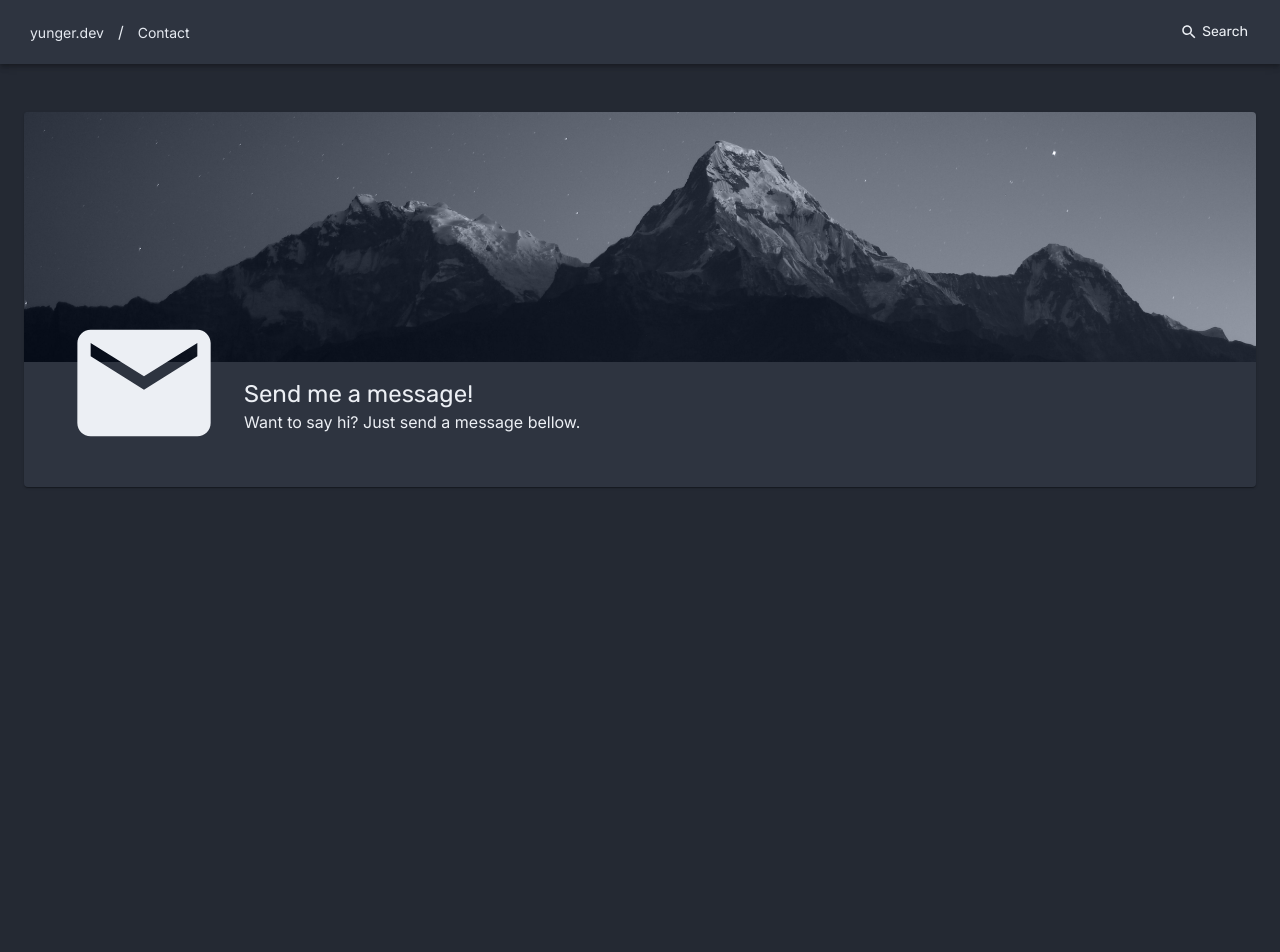
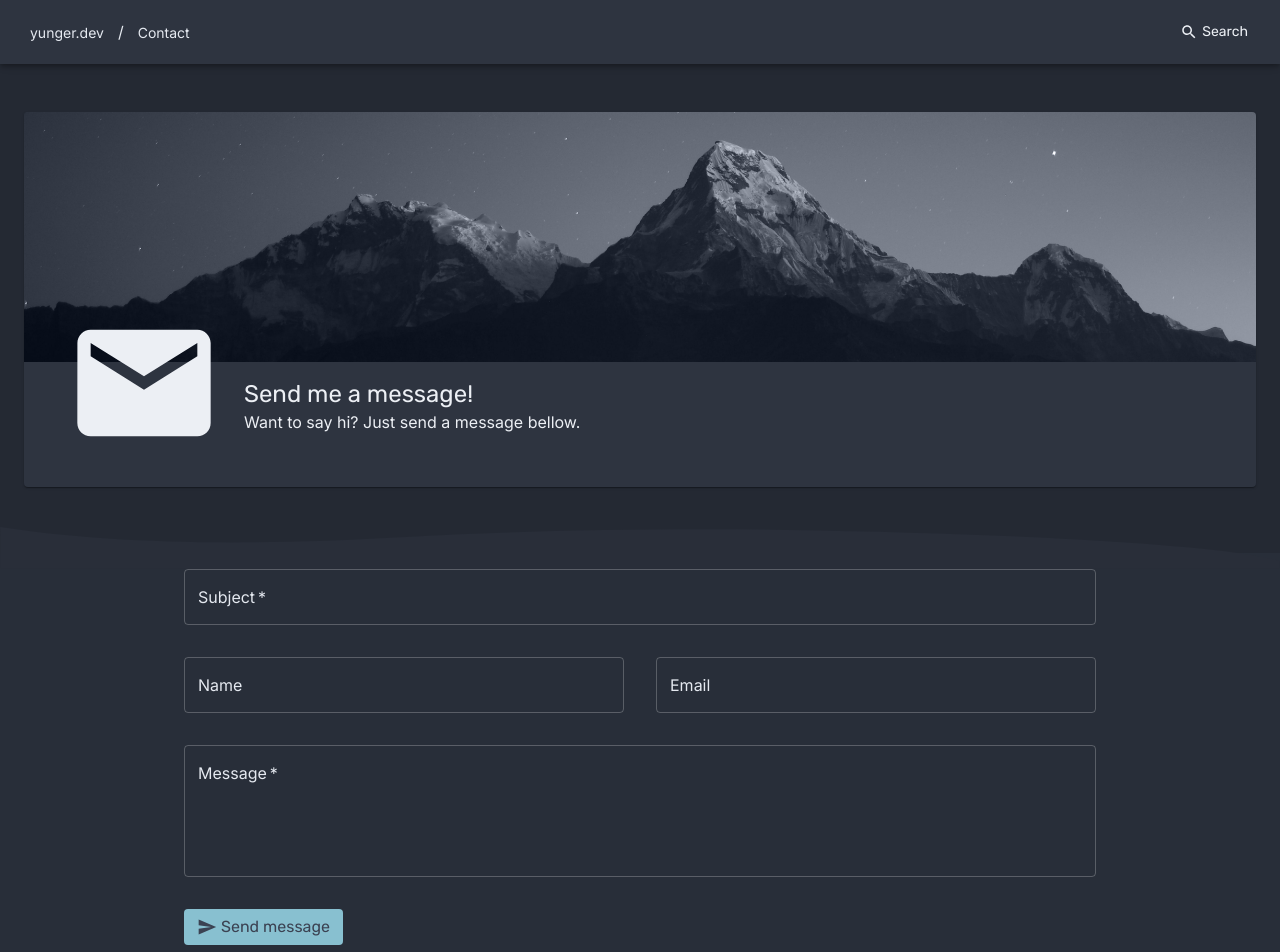
Before and after one commit to yunger7/yunger.dev, a Next.js app: page /contact in a window 1280 px wide. Shown: the top 952 px of the page. Before the commit the page ends 800 px from the top, so only its background shows below. Built offline with nearby package versions, Linux system fonts and the light colour scheme.

Commit message:
Add contact form layout

```diff
--- a/src/pages/contact.jsx
+++ b/src/pages/contact.jsx
@@ -1,11 +1,12 @@
 import Head from "next/head";
 import Image from "next/image";
 
-import { Container, Card, CardContent, Typography } from "@material-ui/core";
+import { Container, Card, CardContent, Typography, Grid, TextField, Button } from "@material-ui/core";
 import { makeStyles } from "@material-ui/core/styles";
-import { Email as MessageIcon } from "@material-ui/icons";
+import { Email as MessageIcon, Send as SendIcon } from "@material-ui/icons";
 
 import { Header } from "../components/Header";
+import { WaveDivider1 } from "../components/dividers/WaveDivider1";
 
 import placeholder3 from "../../public/placeholder3.jpg";
 
@@ -24,7 +25,9 @@ const useStyles = makeStyles(theme => ({
   page: {
     paddingTop: theme.spacing(6),
   },
-  introduction: {},
+  introduction: {
+    paddingBottom: theme.spacing(5),
+  },
   introductionWallpaper: {
     position: "relative",
     width: "100%",
@@ -41,6 +44,9 @@ const useStyles = makeStyles(theme => ({
     bottom: 75,
     marginRight: theme.spacing(2.5),
   },
+  form: {
+    backgroundColor: "#282e39",
+  },
 }))
 
 export default function Contact() {
@@ -55,7 +61,7 @@ export default function Contact() {
       <Header paths={headerPaths} />
 
       <main className={classes.page}>
-        <div className={classes.introduction}>
+        <section className={classes.introduction}>
           <Container maxWidth="lg">
             <Card>
               <div className={classes.introductionWallpaper}>
@@ -80,7 +86,70 @@ export default function Contact() {
               </CardContent>
             </Card>
           </Container>
-        </div>
+        </section>
+
+        <WaveDivider1 color="#292e39" />
+
+        <section className={classes.form}>
+          <Container maxWidth="md">
+            <form noValidate autoComplete="off">
+              <Grid container spacing={4}>
+                <Grid item xs={12}>
+                  <TextField
+                    fullWidth
+                    required
+                    id="subject"
+                    variant="outlined"
+                    label="Subject"
+                    autoComplete="off"
+                  />
+                </Grid>
+                <Grid item xs={6}>
+                  <TextField
+                    fullWidth
+                    id="name"
+                    variant="outlined"
+                    label="Name"
+                    autoComplete="off"
+                  />
+                </Grid>
+                <Grid item xs={6}>
+                  <TextField
+                    fullWidth
+                    id="email"
+                    type="email"
+                    variant="outlined"
+                    label="Email"
+                    autoComplete="off"
+                  />
+                </Grid>
+                <Grid item xs={12}>
+                  <TextField
+                    fullWidth
+                    multiline
+                    required
+                    id="message"
+                    variant="outlined"
+                    label="Message"
+                    rows={5}
+                    autoComplete="off"
+                  />
+                </Grid>
+                <Grid item xs={4}>
+                  <Button
+                    disableRipple
+                    type="submit"
+                    variant="contained"
+                    color="primary"
+                    startIcon={<SendIcon />}
+                  >
+                    Send message
+                  </Button>
+                </Grid>
+              </Grid>
+            </form>
+          </Container>
+        </section>
       </main>
     </>
   )
```
